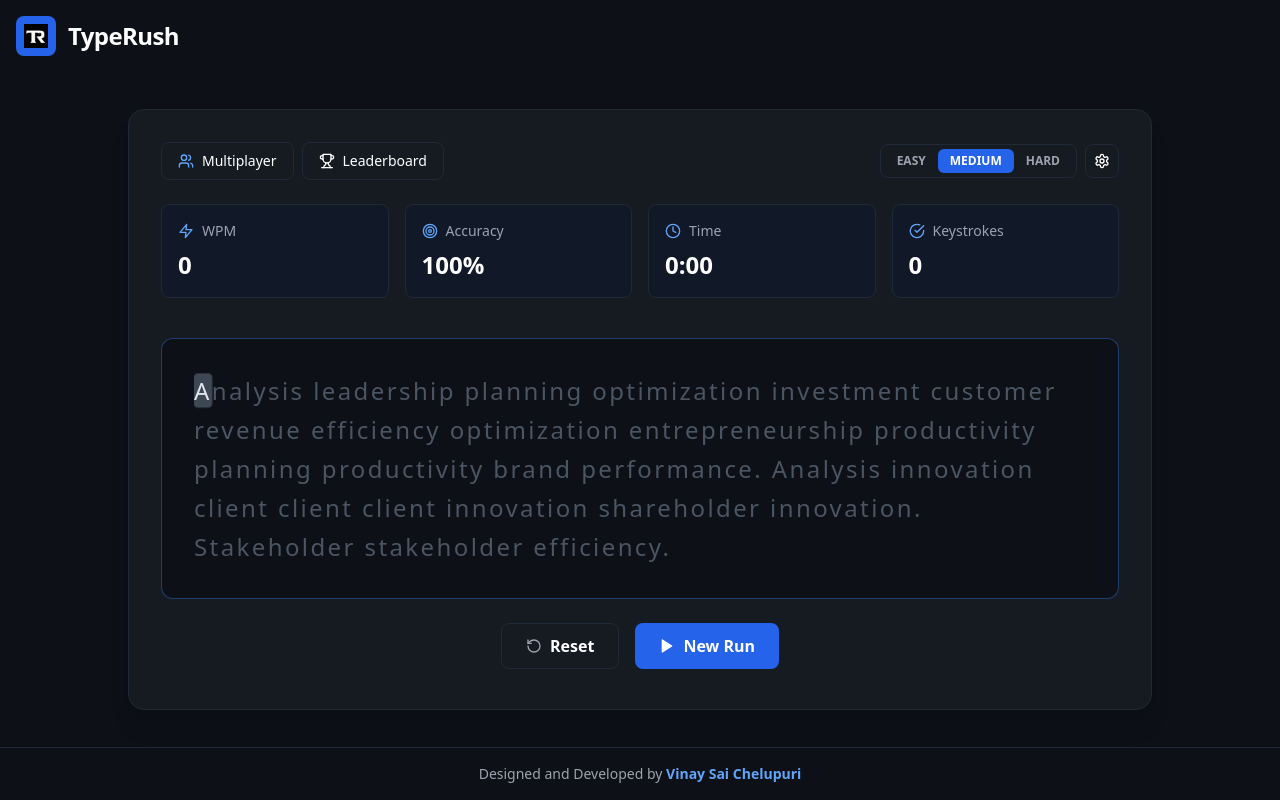
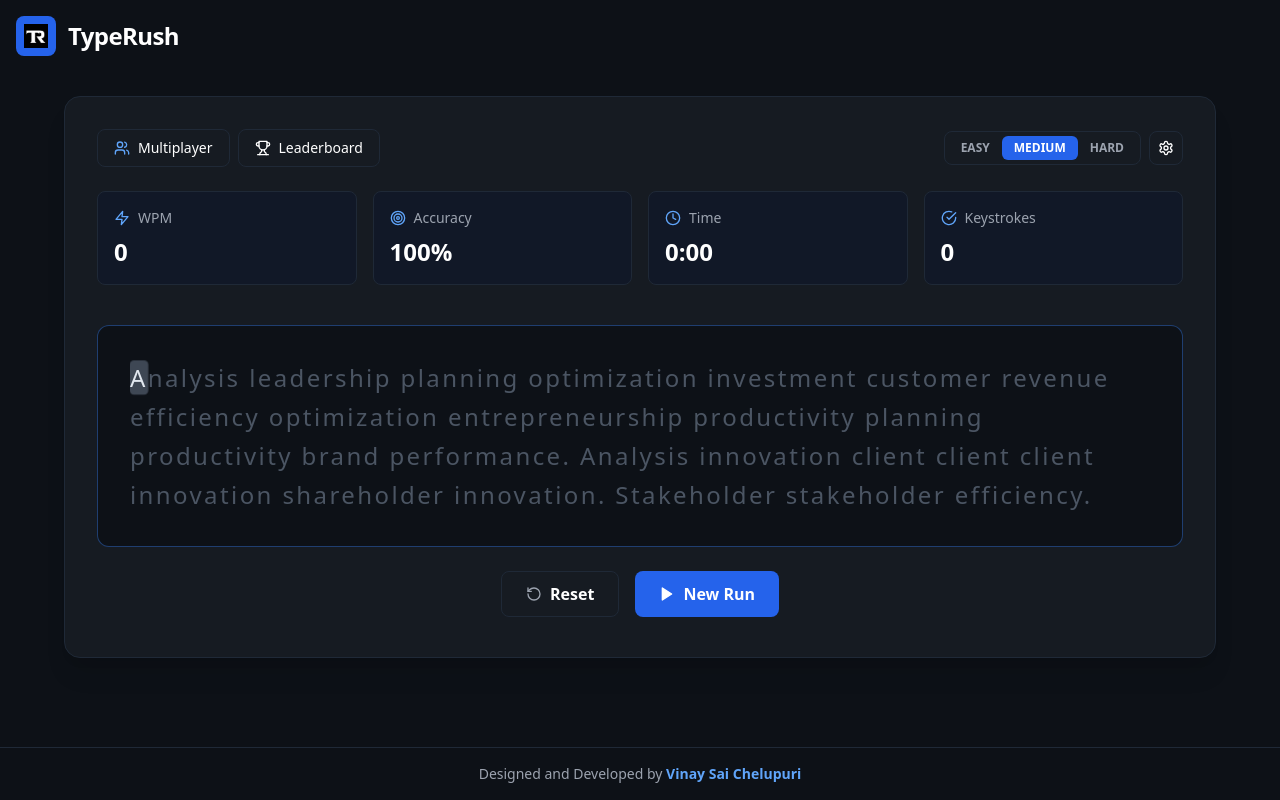
Before and after one commit to vinaysaichelupuri/TypeRush, a React (Vite) app: page / in a window 1280 px wide. Built offline with nearby package versions, Linux system fonts and the light colour scheme.

Commit message:
style: enhance application layout with custom scrollbars and scrollable containers

```diff
--- a/src/App.tsx
+++ b/src/App.tsx
@@ -25,8 +25,8 @@ function App() {
         </div>
       </header>
 
-      <main className="container mx-auto px-4 flex-grow flex flex-col items-center justify-center overflow-hidden py-2">
-        <div className="w-full max-w-5xl bg-[#161b22] border border-gray-800 rounded-2xl p-6 md:p-8 shadow-xl relative overflow-hidden">
+      <main className="container mx-auto px-4 flex-grow flex flex-col items-center justify-start overflow-y-auto py-6">
+        <div className="w-full max-w-6xl bg-[#161b22] border border-gray-800 rounded-2xl p-6 md:p-8 shadow-xl relative">
           <TypingTest />
         </div>
       </main>
--- a/src/index.css
+++ b/src/index.css
@@ -17,7 +17,6 @@ body {
   background-color: var(--bg-color);
   color: var(--main-color);
   margin: 0;
-  overflow: hidden;
   -webkit-font-smoothing: antialiased;
   -moz-osx-font-smoothing: grayscale;
 }
@@ -76,6 +75,23 @@ body {
     animation: shake 0.2s cubic-bezier(0.36, 0.07, 0.19, 0.97) both;
   }
 
+  .custom-scrollbar::-webkit-scrollbar {
+    width: 6px;
+  }
+
+  .custom-scrollbar::-webkit-scrollbar-track {
+    background: transparent;
+  }
+
+  .custom-scrollbar::-webkit-scrollbar-thumb {
+    background: #4b5563;
+    border-radius: 10px;
+  }
+
+  .custom-scrollbar::-webkit-scrollbar-thumb:hover {
+    background: #6b7280;
+  }
+
   @keyframes shake {
     10%,
     90% {
```
